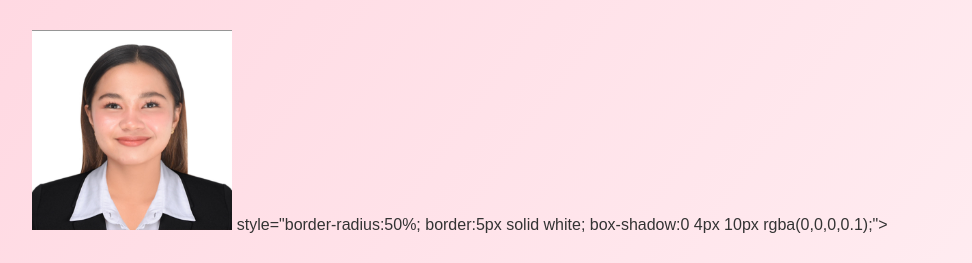
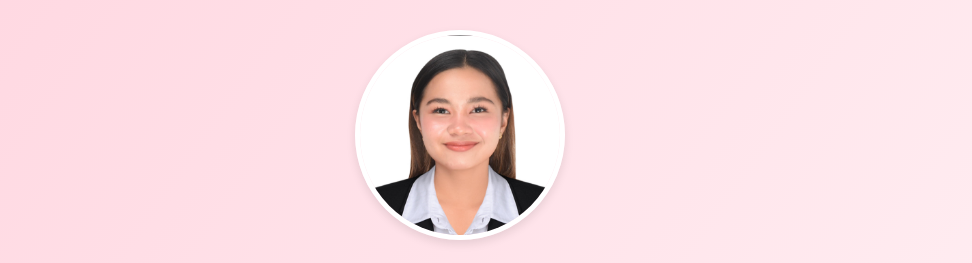
Before and after one commit to teejcuasay/teejcuasay.github.io, a plain HTML site: page index.html in a window 1280 px wide. Shown: the top 263 px of the page, without its empty margins (180-1152 px from the left). Drawn offline with Linux system fonts and the light colour scheme.

Commit message:
index.html

```diff
--- a/index.html
+++ b/index.html
@@ -53,9 +53,16 @@
 </head>
 <body>
 
-  <!-- Profile -->
- <img src="images/myphoto.jpg" alt="My Photo" width="200">
-       style="border-radius:50%; border:5px solid white; box-shadow:0 4px 10px rgba(0,0,0,0.1);">
+<!-- Profile -->
+<img src="images/myphoto.jpg" alt="My Photo" width="200" class="profile-pic">
+
+<style>
+  .profile-pic {
+    border-radius: 50%;
+    border: 5px solid white;
+    box-shadow: 0 4px 10px rgba(0,0,0,0.1);
+  }
+</style>
   <h1 class="name">Tricia Jil Cuasay</h1>
   <p>4th Year BS Accounting Information System Student | Mapúa Malayan Colleges Laguna</p>
 
```
